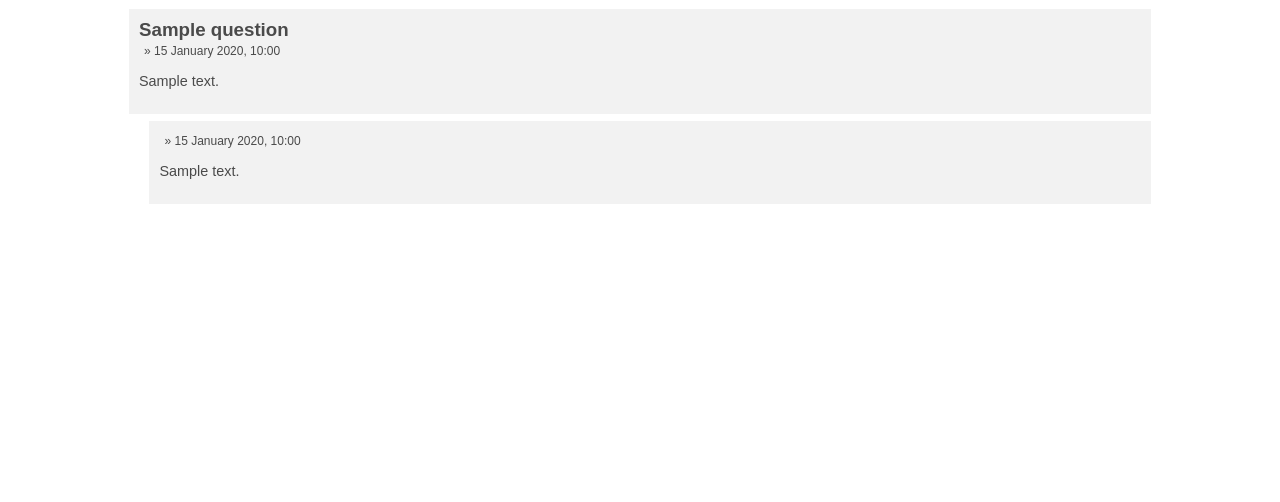
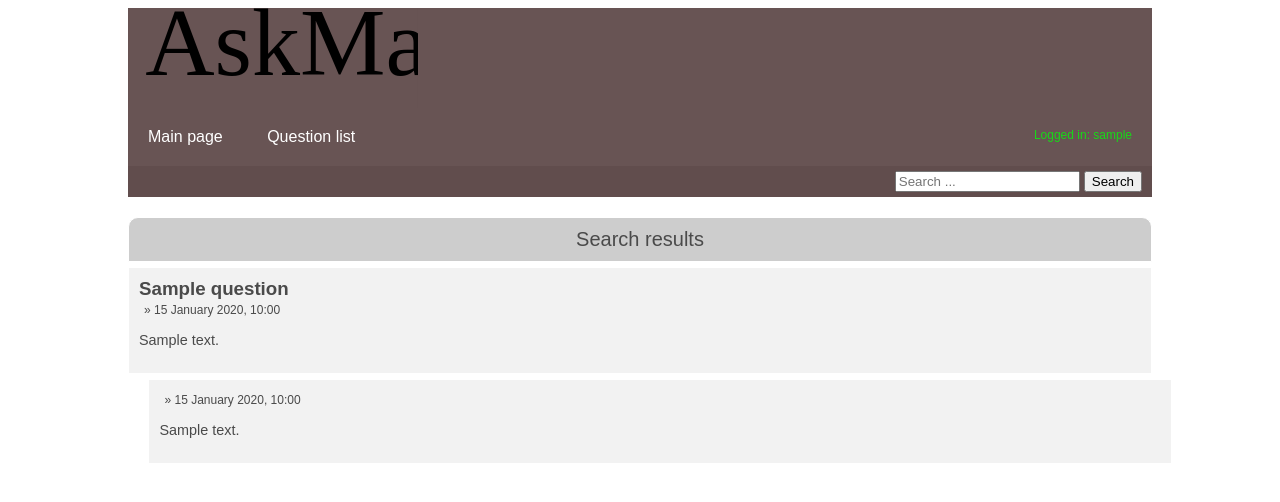
Before and after one commit to Aviatore/ask-mate-1, a Flask app: template templates/search-results.html in a window 1280 px wide. Shown: the top 502 px of the page. Run offline with Flask 2, Linux system fonts and the light colour scheme; the visitor is signed in with stand-in values (Sample User, id 1); the template is opened without the code that fills it: most values are stand-ins (such as "Sample title", 1, 10 or a date in 2020); some libraries are stand-ins or nearby versions.

Commit message:
Add header to search results

```diff
--- a/templates/search-results.html
+++ b/templates/search-results.html
@@ -5,10 +5,18 @@
     <script src='https://kit.fontawesome.com/a076d05399.js'></script>
     <script src="{{ url_for('static', filename='scripts.js') }}"></script>
     <link rel="stylesheet" type="text/css" href="{{ url_for('static', filename='search-results.css') }}">
+    <link rel="stylesheet" type="text/css" href="{{ url_for('static', filename='header.css') }}">
+    <link rel="stylesheet" type="text/css" href="{{ url_for('static', filename='search-field.css') }}">
+    <link rel="stylesheet" type="text/css" href="{{ url_for('static', filename='question-details.css') }}">
     <title>Title</title>
 </head>
 <body>
 <div class="body">
+    {% include "header.html" %}
+
+    <div class="block-header">
+        <span class="block-header-title">Search results</span>
+    </div>
     {% for question in questions %}
         <div class="container question-container">
             <a href="{{ url_for('question_details', question_id=question['id']) }}" class="title-link"><h3 class="center">{{ question['title']|safe }}</h3></a>
@@ -26,28 +34,5 @@
     {% endfor %}
 </div>
 
-<!--
-<table>
-    <tbody>
-        {% for question in questions %}
-            <tr>
-                <td>
-                    <div class="title"><a href="{{ url_for('question_details', question_id=question['id']) }}" class="title-link">{{ question['title']|safe }}</a></div>
-                    <div class="message">{{ question['message']|safe }}</div>
-                </td>
-            </tr>
-            {% for answer in answers %}
-                {% if answer['question_id'] == question['id'] %}
-                    <tr>
-                        <td>
-                            <div class="message">{{ answer['message']|safe }}</div>
-                        </td>
-                    </tr>
-                {% endif %}
-            {% endfor %}
-        {% endfor %}
-    </tbody>
-</table>
--->
 </body>
 </html>
```
